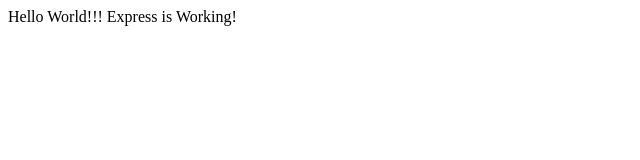
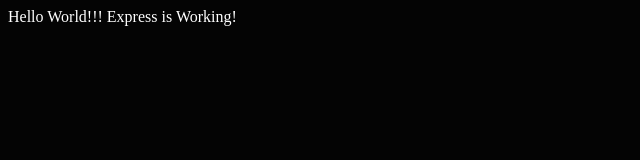
Before and after one commit to willm0602/SSU-WICS-Hackathon-Project-Fall-2021, a website: page pages/main.html in a window 1280 px wide. Shown: the whole page, without its empty margins (0-640 px from the left). Drawn offline with Linux system fonts and the light colour scheme; files that its build step writes are made by us from their sources.

Commit message:
got static files working

```diff
--- a/app.js
+++ b/app.js
@@ -3,6 +3,8 @@
 const port = 3000
 
 console.log(__dirname + "pages/index.html");
+
+app.use('/static', express.static('public'))
 
 app.get('/', (req, res) => {
   res.sendFile(__dirname + "/pages/main.html",)
--- a/pages/main.html
+++ b/pages/main.html
@@ -5,6 +5,7 @@
     <meta http-equiv="X-UA-Compatible" content="IE=edge">
     <meta name="viewport" content="width=device-width, initial-scale=1.0">
     <title>Document</title>
+    <link rel="stylesheet" href="/static/styles/test.css">
 </head>
 <body>
     Hello World!!! Express is Working!
--- /dev/null
+++ b/public/styles/test.css
@@ -0,0 +1,4 @@
+body{
+    background-color: #040404;
+    color: white;
+}
```
